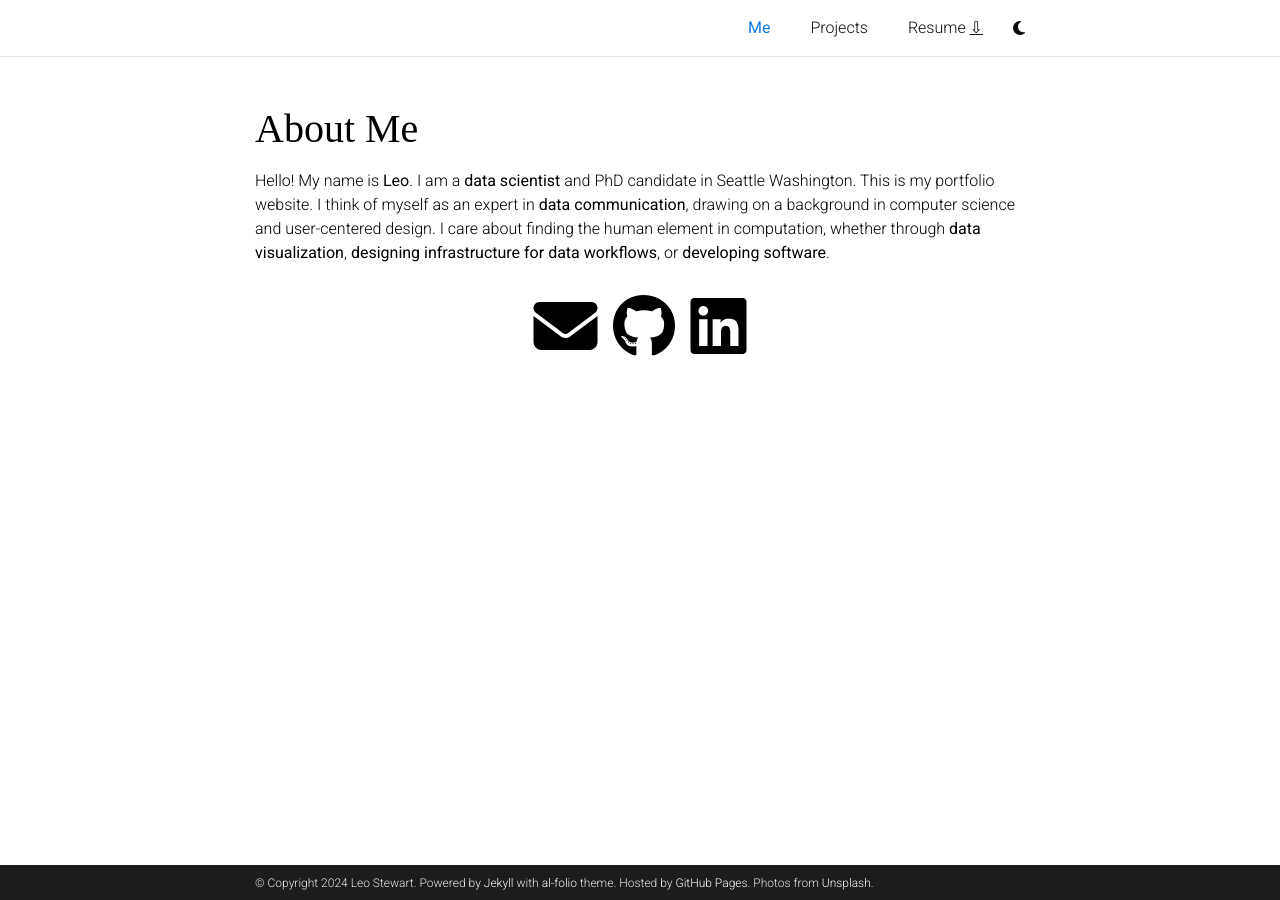
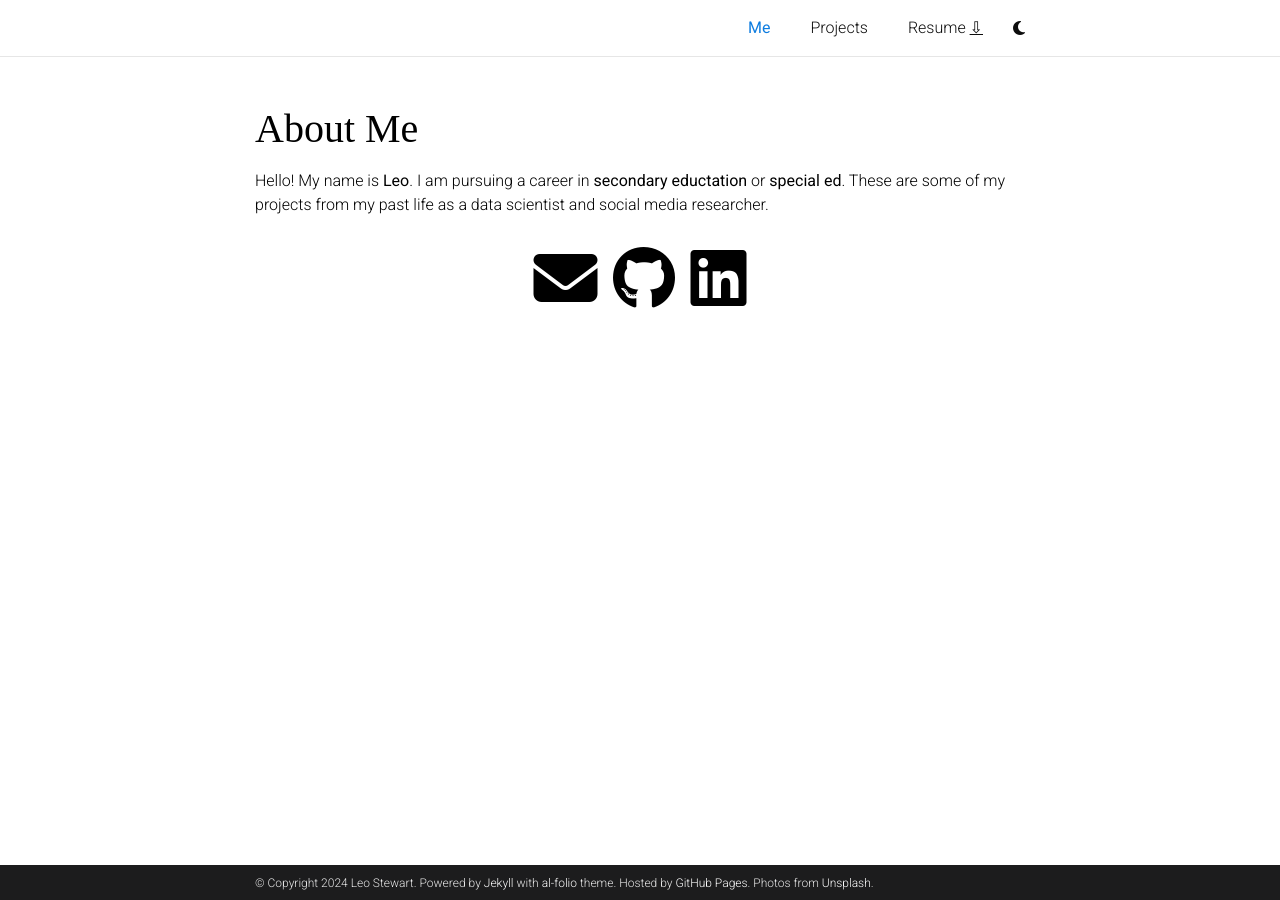
Before and after one commit to leo-gs/leo-gs.github.io, a Jekyll site: the page built from _pages/about.md, in a window 1280 px wide. Built offline with Jekyll 4.4.1, drawn with Linux system fonts in a browser that asks for light colours; comment, search, counter and statistics services are not loaded; a style sheet for code colours, icons or effects is not loaded.

Commit message:
Update about.md
Updating about with current career goals

```diff
--- a/_pages/about.md
+++ b/_pages/about.md
@@ -16,6 +16,6 @@ selected_papers: false # includes a list of papers marked as "selected={true}"
 social: true  # includes social icons at the bottom of the page
 ---
 
-Hello! My name is <b>Leo</b>. I am a <b>data scientist</b> and PhD candidate in Seattle Washington. This is my portfolio website. I think of myself as an expert in <b>data communication</b>, drawing on a background in computer science and user-centered design. I care about finding the human element in computation, whether through <b>data visualization</b>, <b>designing infrastructure for data workflows</b>, or <b>developing software</b>.
+Hello! My name is <b>Leo</b>. I am pursuing a career in <b>secondary eductation</b> or <b>special ed</b>. These are some of my projects from my past life as a data scientist and social media researcher.
 
 <!--Link to your social media connections, too. This theme is set up to use [Font Awesome icons](http://fortawesome.github.io/Font-Awesome/) and [Academicons](https://jpswalsh.github.io/academicons/), like the ones below. Add your Facebook, Twitter, LinkedIn, Google Scholar, or just disable all of them.-->
```
